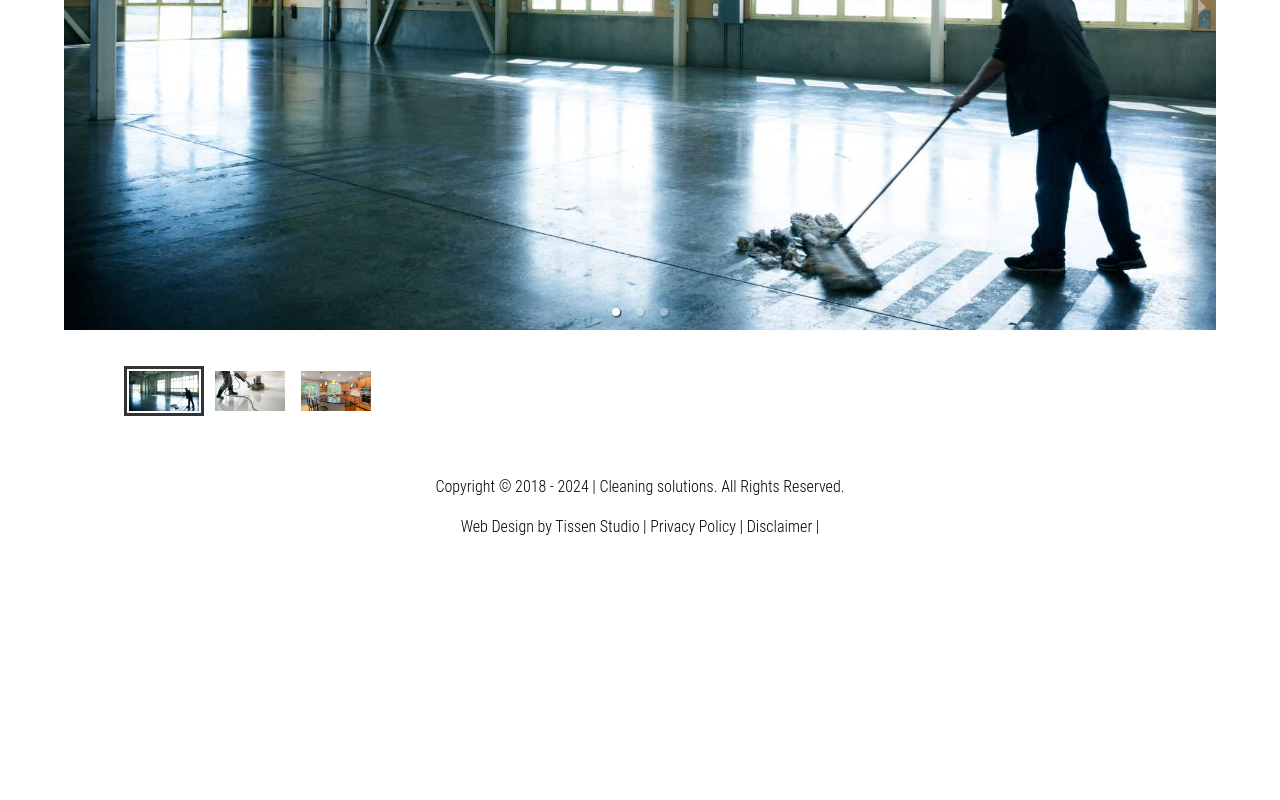
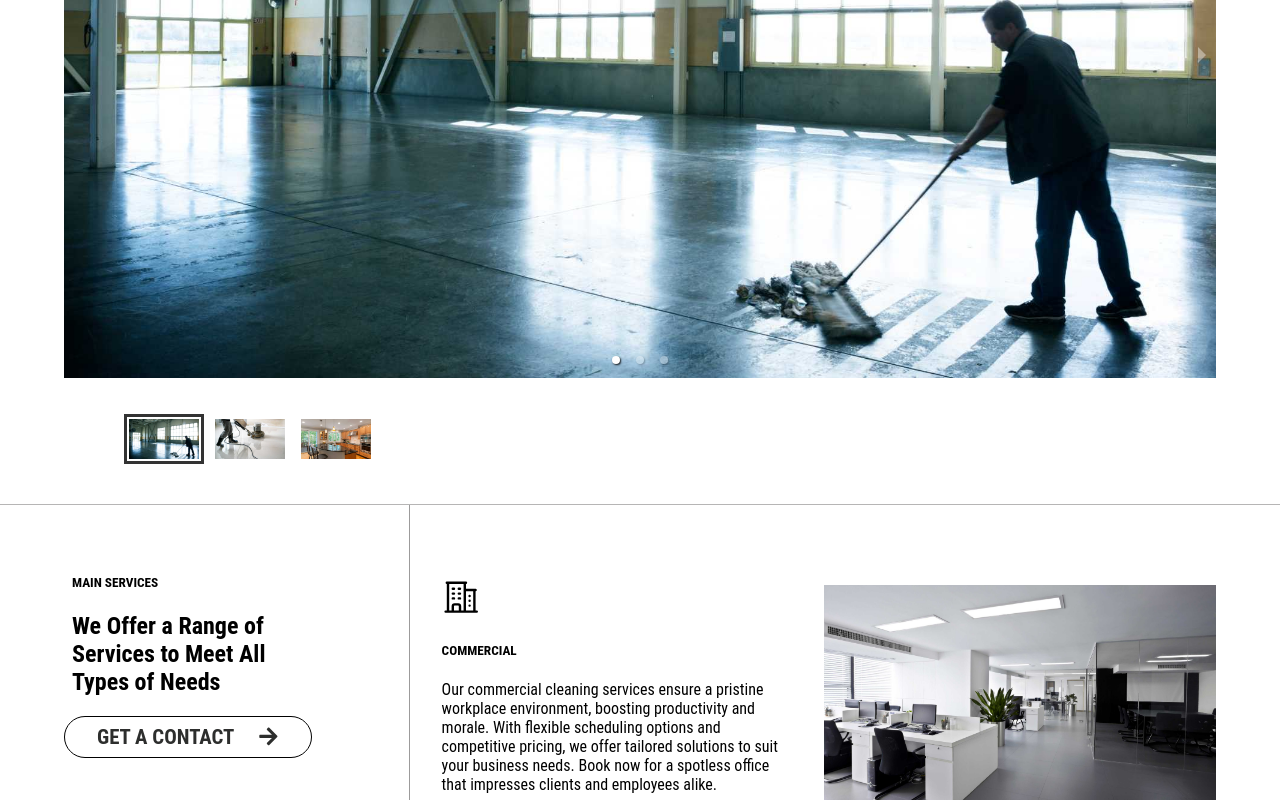
Before and after one commit to RuslanTissen/cleaning-solutions, a React (Create React App) app: page / in a window 1280 px wide. Shown: the part 2000-2800 px from the top of the page. Before the commit the page ends 2557 px from the top, so only its background shows below. Built offline with nearby package versions, Linux system fonts and the light colour scheme; a web font is replaced by a local one.

Commit message:
2 preview

```diff
--- a/src/components/about/About.scss
+++ b/src/components/about/About.scss
@@ -4,6 +4,10 @@
 	display: flex;
 	flex-direction: column;
 	font-family: "Roboto Condensed", sans-serif;
+	// margin-bottom: 3rem;
+	border-top: 0.1px solid rgb(182, 181, 181);
+	border-bottom: 0.1px solid rgb(182, 181, 181) ;
+	margin-bottom: 3rem;
 	.about__image {
 		width: 100%;
 		height: clamp(200px, 70vw, 600px);
@@ -58,6 +62,7 @@
 	.about {
 		flex-direction: row;
 		flex-wrap: wrap;
+		border-bottom: none;
 		.about__image {
 			flex: 1 1 45%;
 			height: 700px;
@@ -86,11 +91,6 @@
 		}
 	}
 }
-
-
-
-
-
 
 // @media (min-width: 400px) {
 // 	.about {
--- a/src/components/footer/Footer.scss
+++ b/src/components/footer/Footer.scss
@@ -1,8 +1,10 @@
 .footer {
 	margin-top: auto;
+	background-color: hsla(0, 0%, 3%, 0.6);
+
 	h4 {
 		text-align: center;
-		color: black;
+		color: white;
 		font-family: "Roboto Condensed", sans-serif;
 		font-weight: 100;
 	}
--- a/src/components/header/Header.jsx
+++ b/src/components/header/Header.jsx
@@ -33,7 +33,6 @@ function Header() {
 	const scrollToTheTop = () => {
 		window.scroll(0, 0)
 	}
-
 
 	return (
 		<div className='header' id='header'>
--- a/src/components/header/Header.scss
+++ b/src/components/header/Header.scss
@@ -97,7 +97,7 @@
 			z-index: 100;
 			.header__big-container--ul {
 				padding: 0 1rem;
-				height: 2.5rem;
+				height: 3.5rem;
 				max-width: 1500px;
 				margin: 0 auto;
 				display: flex;
@@ -109,7 +109,7 @@
 					font-family: "Geologica", sans-serif;
 					font-size: 1.8rem;
 					a {
-						letter-spacing: 3px;
+						letter-spacing: 1px;
 						text-decoration: none;
 						width: fit-content;
 						display: flex;
--- a/src/components/introduction/Introduction.scss
+++ b/src/components/introduction/Introduction.scss
@@ -5,6 +5,7 @@
 	flex-direction: column;
 	align-items: center;
 	justify-content: center;
+
 	.introduction__img {
 		width: 100%;
 		height: inherit;
@@ -28,7 +29,9 @@
 	}
 	.introduction__link-cont {
 		width: min(1500px, 90vw);
-		padding: 2rem 2rem 2rem 0;
+		padding: 2rem 2rem 0 0;
+		border-bottom: .1px solid rgb(167, 164, 164);
+		margin-bottom: 3rem;
 		h3 {
 			width: fit-content;
 			text-transform: uppercase;
@@ -72,8 +75,8 @@
 
 @media (min-width: 1060px) {
 	.introduction {
-		border-bottom: .1px solid rgb(182, 181, 181);
 		.introduction__link-cont {
+			border-bottom: none;
 			display: flex;
 			flex-wrap: wrap;
 			h3 {
--- a/src/components/sevices/Services.jsx
+++ b/src/components/sevices/Services.jsx
@@ -1,10 +1,41 @@
 import React from 'react'
 import "./Services.scss"
+import { FaArrowRight } from 'react-icons/fa'
+import { HiOutlineBuildingOffice2 } from "react-icons/hi2";
+import { AiOutlineHome } from "react-icons/ai";
 
 function Services() {
-  return (
-	 <div className='services'></div>
-  )
+	return (
+		<div className='services'>
+
+			<div className="services__text-box">
+				<h5>Main Services</h5>
+				<h2>We Offer a Range of Services to Meet All Types of Needs</h2>
+				<a>get a contact <FaArrowRight /></a>
+			</div>
+
+			<div className="services__main-box">
+				<div className="services__main-box--commercial">
+					<div className="commercial--text">
+						<HiOutlineBuildingOffice2 />
+						<h5>COMMERCIAL</h5>
+						<p>Our commercial cleaning services ensure a pristine workplace environment, boosting productivity and morale. With flexible scheduling options and competitive pricing, we offer tailored solutions to suit your business needs. Book now for a spotless office that impresses clients and employees alike.</p>
+					</div>
+					<div className="commercial--image"><div className="commercial--image--self"></div></div>
+				</div>
+
+				<div className="services__main-box--residential">
+				<div className="residential--text">
+						<AiOutlineHome />
+						<h5>residential</h5>
+						<p>Our residential cleaning services guarantee a sparkling clean home, providing you with more time to relax and enjoy your space. With customizable packages and transparent pricing, we offer convenience and affordability. Schedule your appointment today for a pristine living environment that you'll love coming home to.</p>
+					</div>
+					<div className="residential--image"><div className="residential--image--self"></div></div>
+				</div>
+			</div>
+
+		</div>
+	)
 }
 
 export default Services
--- a/src/components/sevices/Services.scss
+++ b/src/components/sevices/Services.scss
@@ -1,7 +1,159 @@
 .services {
+	display: flex;
+	flex-direction: column;
+	font-family: "Roboto Condensed", sans-serif;
+	width: min(1500px, 90vw);
+	margin-inline: auto;
+	.services__text-box {
+		padding-top: 3rem;
+		h5 {
+			text-transform: uppercase;
+			width: min(650px, 90vw);
+			margin-left: 0.5rem;
+		}
+		h2 {
+			width: min(650px, 90vw);
+			margin-left: 0.5rem;
+		}
+		a {
+			width: fit-content;
+			text-decoration: none;
+			text-transform: uppercase;
+			padding: 0.5rem 2rem 0.5rem 2rem;
+			background-color: white;
+			transition: all 0.3s ease-in-out;
+			margin: 1rem 0;
+			color: rgb(45, 46, 45);
+			font-size: clamp(1rem, 3vw, 1.3rem);
+			font-weight: 800;
+			display: flex;
+			align-items: center;
+			border-radius: 50px;
+			border: 1px solid black;
+			svg {
+				margin-left: 1.5rem;
+			}
+			a:hover {
+				background-color: rgb(102, 101, 101);
+				color: white;
+			}
+		}
+	}
+	.services__main-box {
+		padding-top: 3rem;
+		.services__main-box--commercial,
+		.services__main-box--residential {
+			display: flex;
+			.commercial--text,
+			.residential--text {
+				flex: 1 1 70%;
+				padding: clamp(1rem, 2vw, 2rem) 2rem 0 0;
+				svg {
+					font-size: clamp(2rem, 3vw, 3rem);
+				}
+				h5 {
+					text-transform: uppercase;
+					width: min(350px, 90vw);
+				}
+				p {
+					width: min(350px, 90vw);
+				}
+			}
+			.commercial--image,
+			.residential--image {
+				flex: 1 1 30%;
+				.commercial--image--self,
+				.residential--image--self {
+					width: 100%;
+					height: 100%;
+					background-position: center;
+					background-repeat: no-repeat;
+					background-size: cover;
+				}
+				.residential--image--self {
+					background-image: url("../../images/residential.jpg");
+				}
+				.commercial--image--self {
+					background-image: url("../../images/commercial.jpg");
+				}
+			}
+		}
+	}
+	// .services__main-box--residential {
+	// 	.residential--text {
+	// 		svg {
+	// 		}
+	// 		h5 {
+	// 		}
+	// 		p {
+	// 		}
+	// 	}
+	// 	.residential--image {
+	// 	}
+	// }
 }
 
 @media (min-width: 1060px) {
 	.services {
+		flex-direction: row;
+		flex-wrap: wrap;
+		.services__text-box {
+			flex: 1 1 30%;
+			border-right: 0.1px solid rgb(156, 155, 155);
+			h5 {
+				text-transform: uppercase;
+				width: min(250px, 90vw);
+				margin-left: 0.5rem;
+			}
+			h2 {
+				width: min(250px, 90vw);
+				margin-left: 0.5rem;
+			}
+		}
+		.services__main-box {
+			flex: 1 1 70%;
+			.services__main-box--commercial {
+				border-bottom: 0.1px solid rgb(156, 155, 155);
+			}
+			.services__main-box--commercial,
+			.services__main-box--residential {
+				display: flex;
+				margin: 0;
+				.commercial--text,
+				.residential--text {
+					flex: 1 1 30%;
+					padding: clamp(1rem, 2vw, 2rem) 2rem;
+					svg {
+						font-size: clamp(2rem, 3vw, 3rem);
+					}
+					h5 {
+						text-transform: uppercase;
+						width: min(350px, 90vw);
+					}
+					p {
+						width: min(350px, 90vw);
+					}
+				}
+				.commercial--image,
+				.residential--image {
+					flex: 1 1 70%;
+					padding: 2rem 0;
+					.commercial--image--self,
+					.residential--image--self {
+						width: 100%;
+						height: 100%;
+						background-position: center;
+						background-repeat: no-repeat;
+						background-size: cover;
+					}
+					.residential--image--self {
+						background-image: url("../../images/residential.jpg");
+					}
+					.commercial--image--self {
+						background-image: url("../../images/commercial.jpg");
+					}
+				}
+			}
+		}
 	}
 }
--- a/src/components/start/Start.jsx
+++ b/src/components/start/Start.jsx
@@ -3,6 +3,7 @@ import "./Start.scss"
 import Introduction from '../introduction/Introduction.jsx'
 import About from '../about/About.jsx'
 import Work from '../work/Work.jsx'
+import Services from '../sevices/Services.jsx'
 
 function Start() {
 	return (
@@ -14,6 +15,8 @@ function Start() {
 
 			<Work />
 
+			<Services />
+
 		</div>
 	)
 }
--- a/src/components/work/Work.scss
+++ b/src/components/work/Work.scss
@@ -1,9 +1,9 @@
 .work {
-	// margin-top: 2rem;
 	display: flex;
 	flex-direction: column;
 	font-family: "Roboto Condensed", sans-serif;
-	border-top: 0.1px rgb(182, 181, 181) solid;
+	border-bottom: 0.1px rgb(182, 181, 181) solid;
+	// margin-bottom: 3rem;
 	.work__galery-box {
 		width: min(1500px, 90vw);
 		margin-inline: auto;
```
Also changed, not shown: src/images/commercial.jpg (added), src/images/residential.jpg (added). Lines whose indentation alone changed are shown as unchanged.
